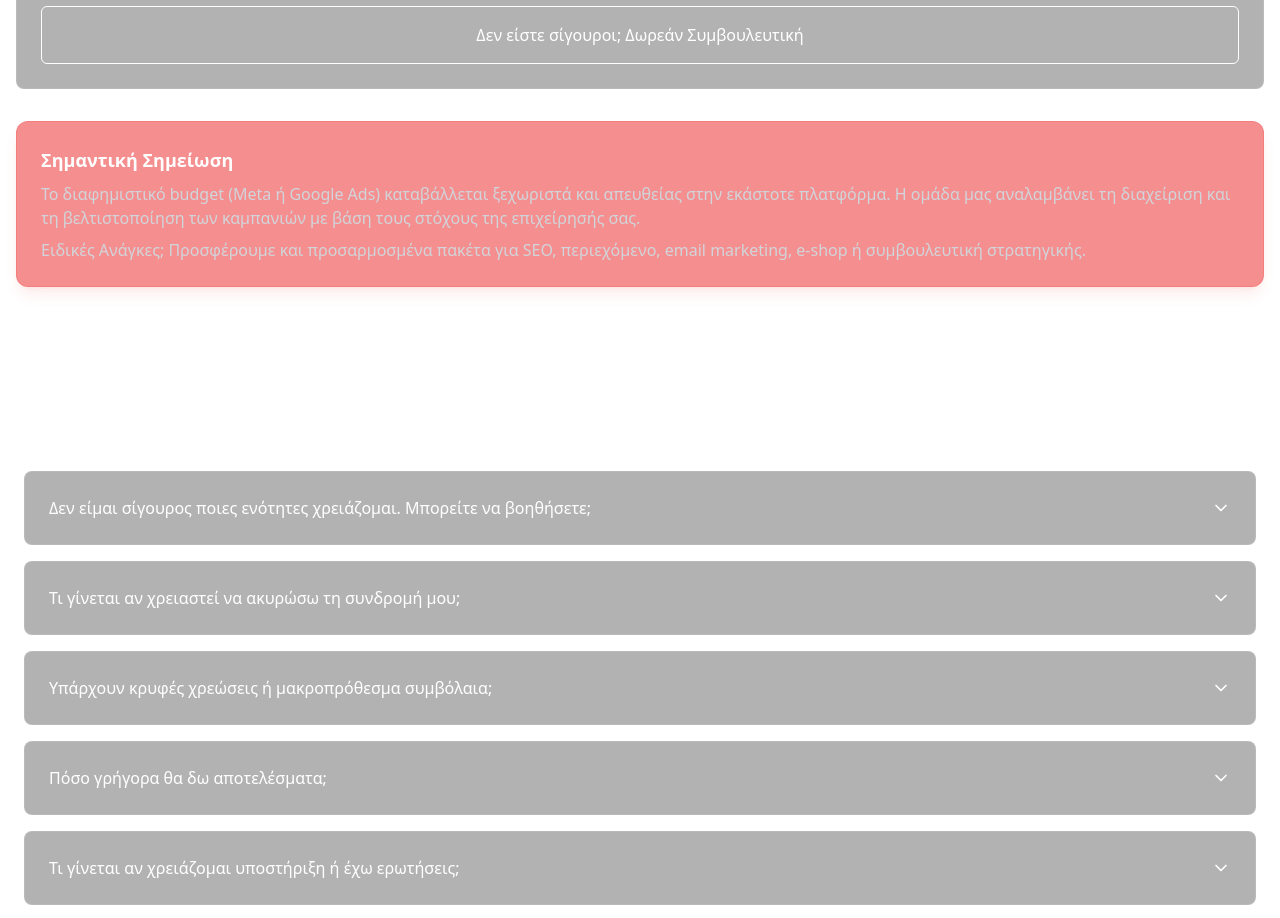
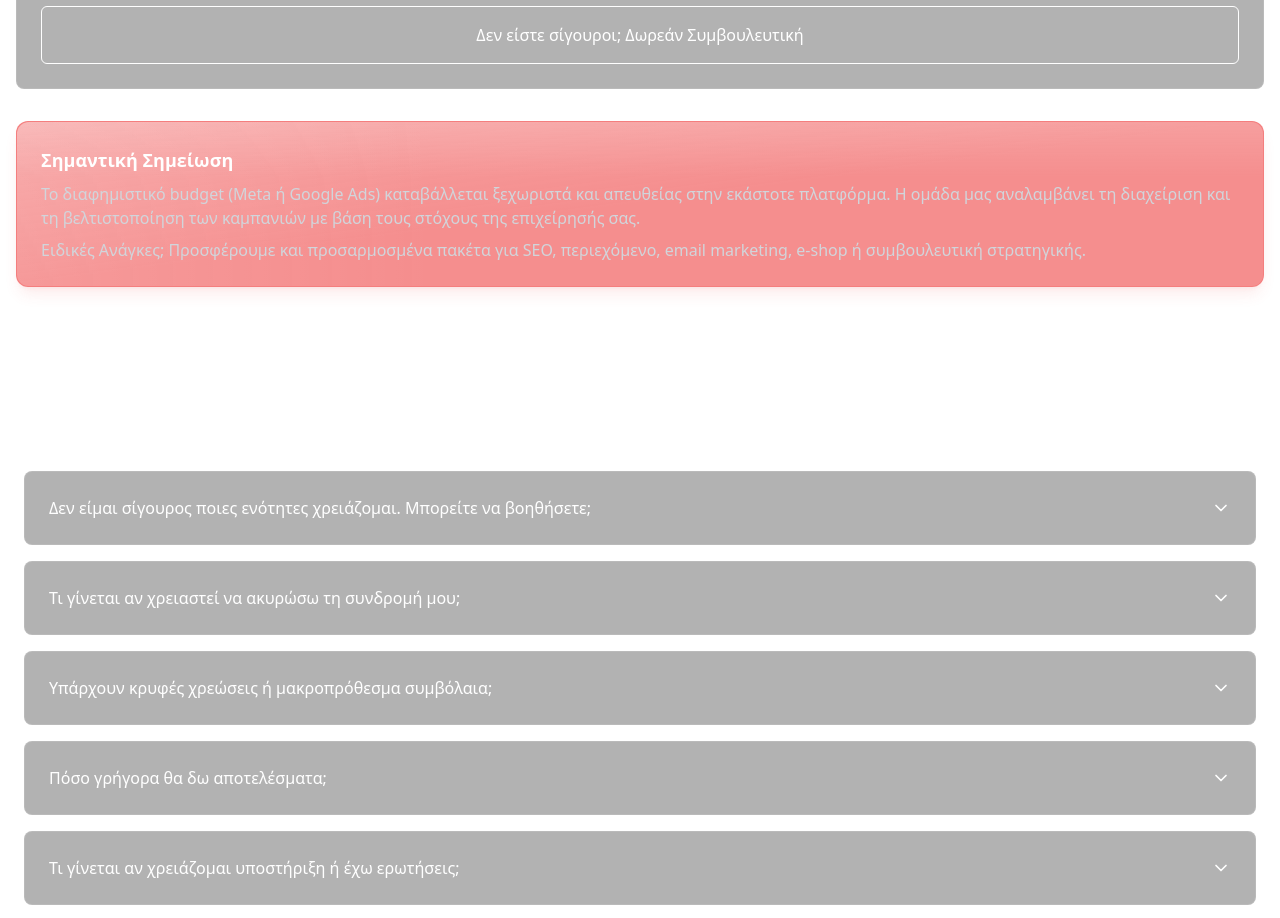
Before and after one commit to Pixelprosolutions/pprogr, a React (Vite) app: page / in a window 1280 px wide. Shown: the part 6200-7118 px from the top of the page. Built offline with nearby package versions, Linux system fonts and the light colour scheme.

Commit message:
Add inner glassmorphic glow for ice effect and depth

```diff
--- a/src/components/Pricing.tsx
+++ b/src/components/Pricing.tsx
@@ -207,7 +207,14 @@ const Pricing: React.FC = () => {
         </div>
 
         {/* Important Note Section */}
-        <div className="mt-6 md:mt-8 bg-red-500/60 backdrop-blur-lg border border-red-500/20 rounded-xl p-4 md:p-6 shadow-lg shadow-red-500/10">
+        <div className="mt-6 md:mt-8 relative bg-red-500/60 backdrop-blur-lg border border-red-500/20 rounded-xl p-4 md:p-6 shadow-lg shadow-red-500/10 overflow-hidden">
+          {/* Inner glow effects for ice-like depth */}
+          <div className="absolute inset-0 bg-gradient-to-br from-white/20 via-transparent to-transparent rounded-xl pointer-events-none"></div>
+          <div className="absolute top-0 left-0 w-full h-1/3 bg-gradient-to-b from-white/15 to-transparent rounded-t-xl pointer-events-none"></div>
+          <div className="absolute top-0 left-0 w-1/3 h-full bg-gradient-to-r from-white/10 to-transparent rounded-l-xl pointer-events-none"></div>
+
+          {/* Content with relative positioning */}
+          <div className="relative z-10">
           <h4 className="text-base md:text-lg font-semibold text-white mb-2">Σημαντική Σημείωση</h4>
           <p className="text-gray-300 text-sm md:text-base">
             Το διαφημιστικό budget (Meta ή Google Ads) καταβάλλεται ξεχωριστά και απευθείας στην εκάστοτε πλατφόρμα.
@@ -216,6 +223,7 @@ const Pricing: React.FC = () => {
           <p className="text-gray-300 mt-2 text-sm md:text-base">
             Ειδικές Ανάγκες; Προσφέρουμε και προσαρμοσμένα πακέτα για SEO, περιεχόμενο, email marketing, e-shop ή συμβουλευτική στρατηγικής.
           </p>
+          </div>
         </div>
 
         {/* FAQ Section */}
```
